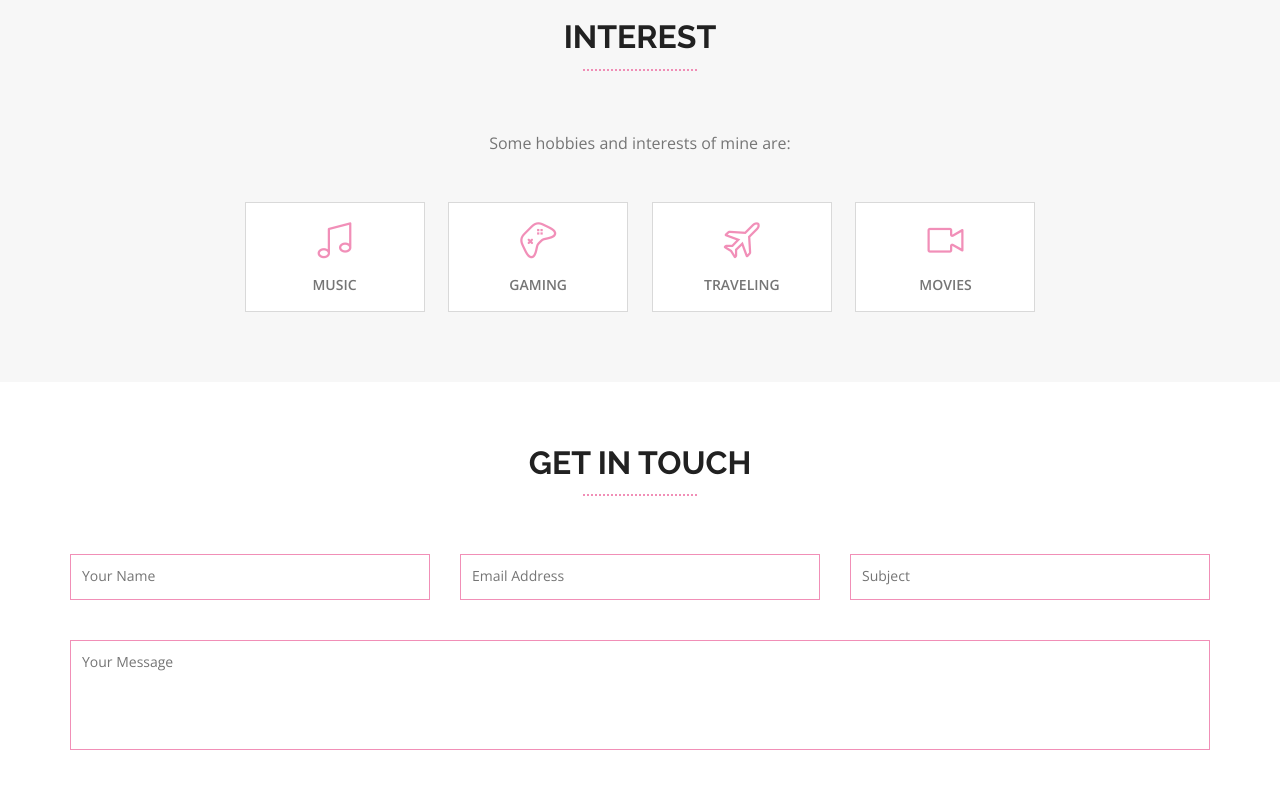
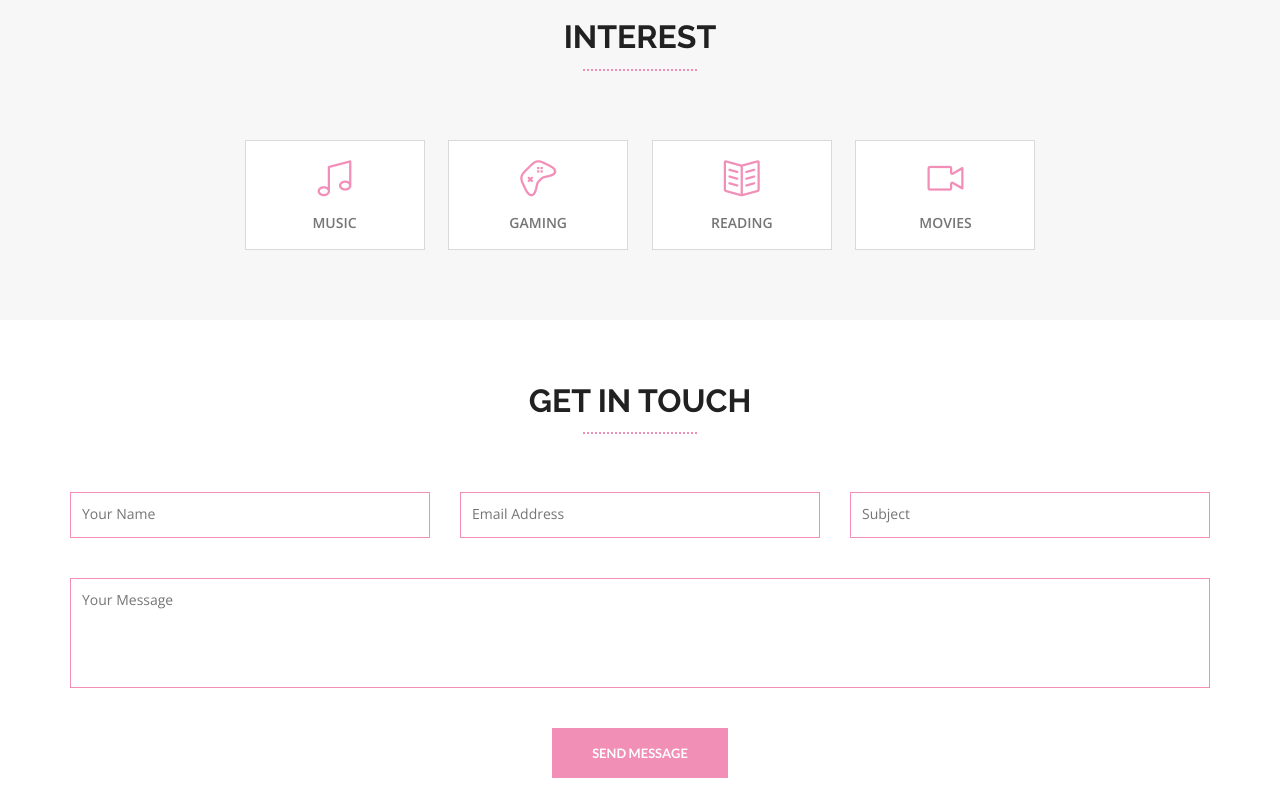
Before and after one commit to KEHeidel/Portfolio, a plain HTML site: page index.html in a window 1280 px wide. Shown: the part 5620-6407 px from the top of the page. Drawn offline with nearby package versions, Linux system fonts and the light colour scheme.

Commit message:
updates interest section

```diff
--- a/index.html
+++ b/index.html
@@ -659,7 +659,6 @@
 
     <div class="row">
       <div class="col-md-10 col-md-offset-1">
-        <p>Some hobbies and interests of mine are: </p>
       </div>
     </div>
 
@@ -671,7 +670,7 @@
         <i class="icon-game-controller"></i> Gaming</li>
 
       <li class=" wow zoomIn" data-wow-duration="0.5s" data-wow-delay="0.5s">
-        <i class="icon-plane"></i> Traveling</li>
+        <i class="icon-book-open"></i> Reading</li>
 
       <li class=" wow zoomIn" data-wow-duration="0.5s" data-wow-delay="0.5s">
         <i class="icon-camrecorder"></i> Movies</li>
```
